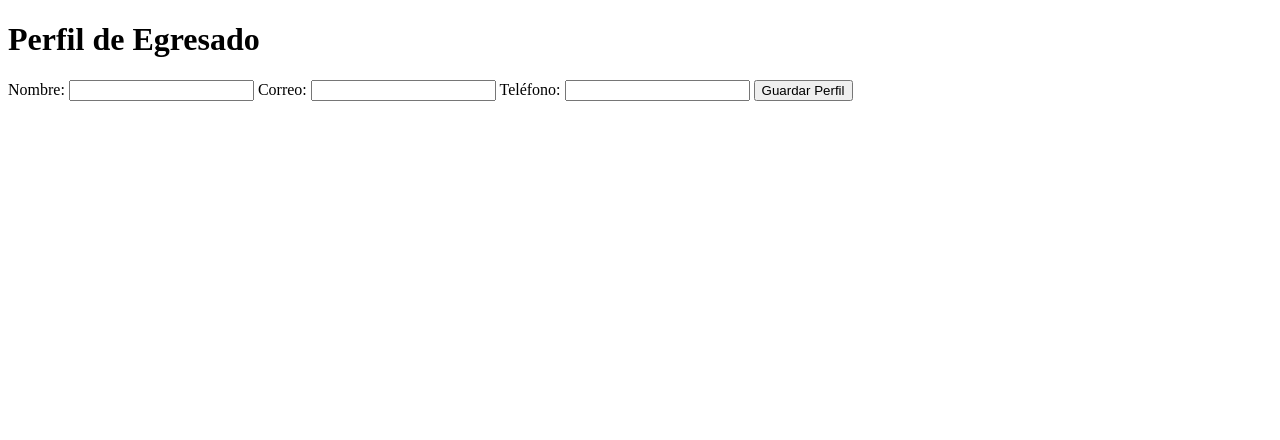
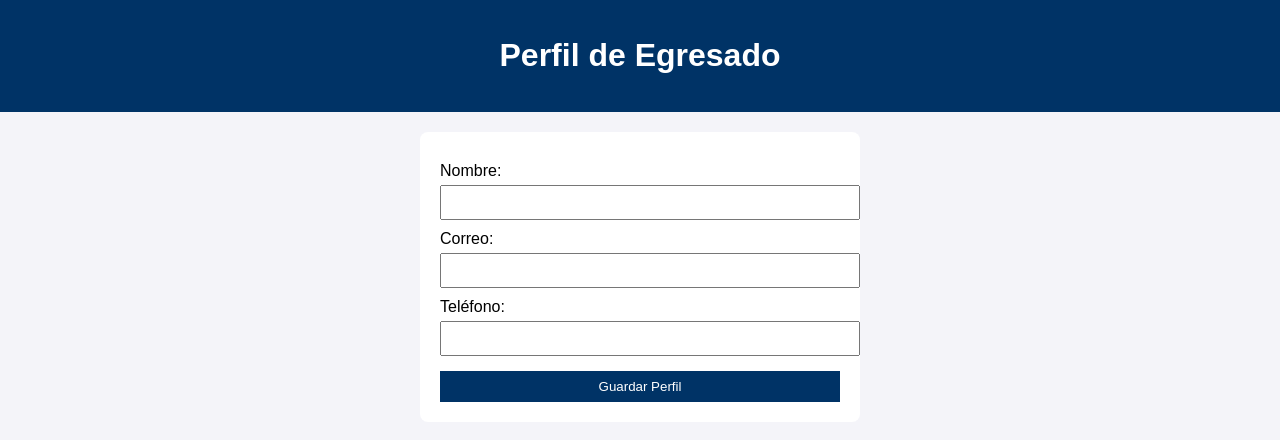
Before and after one commit to Rube-eng/Proyecto-DyP-web, a plain HTML site: page primerAvanceProjecto/perfilEgresado.html in a window 1280 px wide. Drawn offline with Linux system fonts and the light colour scheme.

Commit message:
nuevo avance
cambio de nombre a inicioSesion

```diff
--- a/primerAvanceProjecto/styles.css
+++ b/primerAvanceProjecto/styles.css
@@ -0,0 +1,54 @@
+body {
+  font-family: Arial, sans-serif;
+  margin: 0;
+  background-color: #f4f4f9;
+}
+
+header, footer {
+  background-color: #003366;
+  color: white;
+  text-align: center;
+  padding: 1em;
+}
+
+nav ul {
+  list-style: none;
+  padding: 0;
+}
+
+nav ul li {
+  display: inline;
+  margin: 0 10px;
+}
+
+nav a {
+  color: white;
+  text-decoration: none;
+}
+
+form {
+  max-width: 400px;
+  margin: 20px auto;
+  background: white;
+  padding: 20px;
+  border-radius: 8px;
+}
+
+label {
+  display: block;
+  margin-top: 10px;
+}
+
+input, textarea, button {
+  width: 100%;
+  padding: 8px;
+  margin-top: 5px;
+}
+
+button {
+  background-color: #003366;
+  color: white;
+  border: none;
+  margin-top: 15px;
+  cursor: pointer;
+}
```
Also changed, not shown: primerAvanceProjecto/inicioSesion.html (renamed from primerAvanceProjecto/registro-usuario.html, +1 -1 lines), primerAvanceProjecto/paginaInicio.html (+3 -3 lines).
